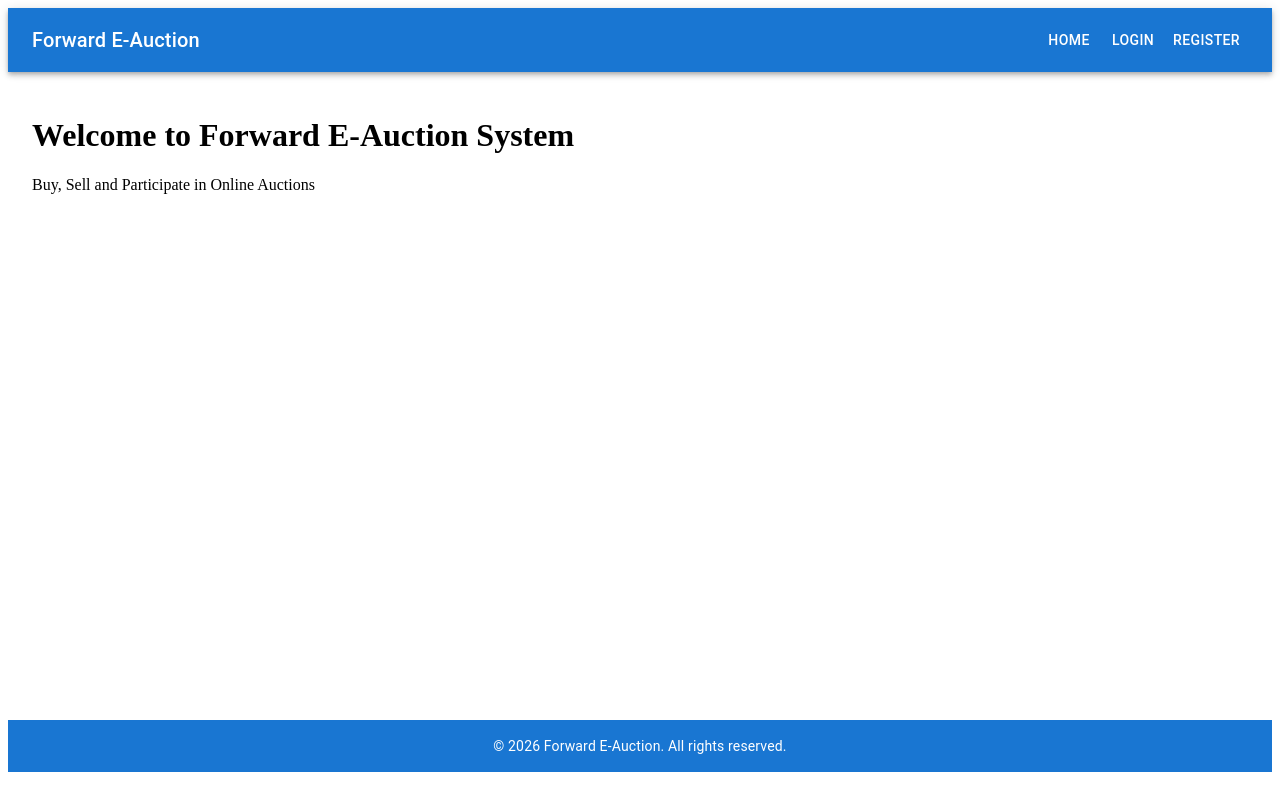
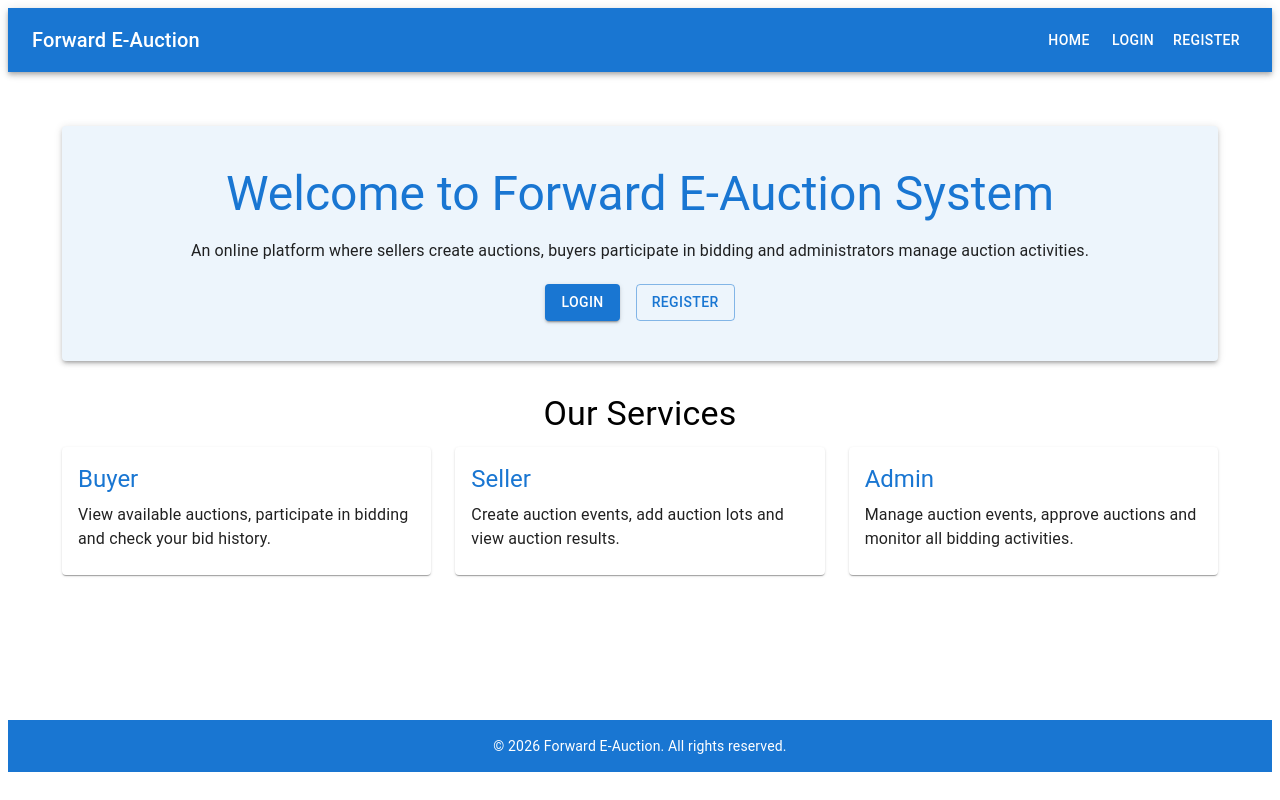
Before and after one commit to dipan313/Forward-E-Auction-System, a Next.js app in the folder frontend/: page /home in a window 1280 px wide. Built offline with nearby package versions, Linux system fonts and the light colour scheme.

Commit message:
made homepage

```diff
--- a/frontend/src/pages/components/layouts/GeneralLayout.jsx
+++ b/frontend/src/pages/components/layouts/GeneralLayout.jsx
@@ -21,7 +21,7 @@ export default function GeneralLayout({ children }) {
             Forward E-Auction
           </Typography>
 
-          <Button color="inherit" onClick={() => router.push("/")}>
+          <Button color="inherit" onClick={() => router.push("/home")}>
             Home
           </Button>
 
--- a/frontend/src/pages/home.jsx
+++ b/frontend/src/pages/home.jsx
@@ -1,10 +1,110 @@
+
 import React from "react";
+import {
+  Typography,
+  Card,
+  CardContent,
+  Button,
+  Grid,
+  Paper
+} from "@mui/material";
+
+import { useRouter } from "next/router";
 
 export default function Home() {
+  const router = useRouter();
+
   return (
-    <div>
-      <h1>Welcome to Forward E-Auction System</h1>
-      <p>Buy, Sell and Participate in Online Auctions</p>
+    <div style={{ padding: "30px" }}>
+
+      <Paper
+        elevation={3}
+        sx={{
+          p: 5,
+          mb: 4,
+          textAlign: "center",
+          backgroundColor: "#edf5fc"
+        }}
+      >
+        <Typography variant="h3" gutterBottom color="primary">
+          Welcome to Forward E-Auction System
+        </Typography>
+
+        <Typography variant="body1" gutterBottom>
+          An online platform where sellers create auctions,
+          buyers participate in bidding and administrators
+          manage auction activities.
+        </Typography>
+
+        <Button
+          variant="contained"
+          sx={{ mt: 2, mr: 2 }}
+          onClick={() => router.push("/login")}
+        >
+          Login
+        </Button>
+
+        <Button
+          variant="outlined"
+          sx={{ mt: 2 }}
+          onClick={() => router.push("/register")}
+        >
+          Register
+        </Button>
+      </Paper>
+
+      <Typography variant="h4" gutterBottom align="center">
+        Our Services
+      </Typography>
+
+      <Grid container spacing={3}>
+
+        <Grid size={{ xs: 12, md: 4 }}>
+          <Card sx={{ height: "100%" }}>
+            <CardContent>
+              <Typography variant="h5" gutterBottom color="primary">
+                Buyer
+              </Typography>
+
+              <Typography variant="body1">
+                View available auctions, participate in bidding
+                and check your bid history.
+              </Typography>
+            </CardContent>
+          </Card>
+        </Grid>
+
+        <Grid size={{ xs: 12, md: 4 }}>
+          <Card sx={{ height: "100%" }}>
+            <CardContent>
+              <Typography variant="h5" gutterBottom color="primary">
+                Seller
+              </Typography>
+
+              <Typography variant="body1">
+                Create auction events, add auction lots
+                and view auction results.
+              </Typography>
+            </CardContent>
+          </Card>
+        </Grid>
+
+        <Grid size={{ xs: 12, md: 4 }}>
+          <Card sx={{ height: "100%" }}>
+            <CardContent>
+              <Typography variant="h5" gutterBottom color="primary">
+                Admin
+              </Typography>
+
+              <Typography variant="body1">
+                Manage auction events, approve auctions
+                and monitor all bidding activities.
+              </Typography>
+            </CardContent>
+          </Card>
+        </Grid>
+
+      </Grid>
     </div>
   );
 }
```
